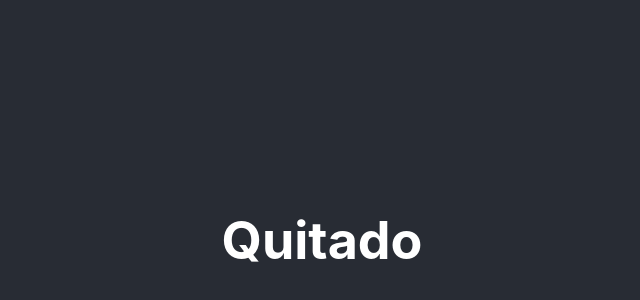
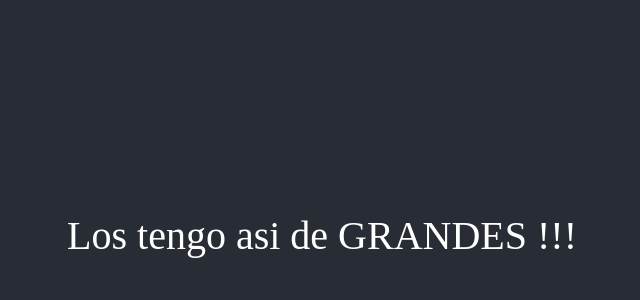
Before and after one commit to nach131/Vacio-App, a React (Create React App) app: page / in a window 1280 px wide. Shown: the part 160-460 px from the top of the page, without its empty margins (318-958 px from the left). Built offline with nearby package versions, Linux system fonts and the light colour scheme; a web font is replaced by a local one.

Commit message:
Animation

```diff
--- a/package.json
+++ b/package.json
@@ -8,6 +8,7 @@
     "@testing-library/react": "^9.3.2",
     "@testing-library/user-event": "^7.1.2",
     "bootstrap": "^4.5.2",
+    "bootswatch": "^4.5.2",
     "radium": "^0.26.0",
     "react": "^16.13.1",
     "react-animations": "^1.0.0",
--- a/src/App.js
+++ b/src/App.js
@@ -3,6 +3,7 @@ import './App.css';
 import { bounceInDown } from 'react-animations';
 import Radium, { StyleRoot } from 'radium';
 
+import 'bootswatch/dist/sketchy/bootstrap.min.css'
 
 
 const styles = {
@@ -20,7 +21,7 @@ class App extends React.Component {
         <div className="test" >
           <div  className="App">
             <header className="App-header">
-              <h1 style={styles.bounceInDown} >Quitado</h1>
+              <h1 style={styles.bounceInDown} >Los tengo asi de GRANDES !!!</h1>
 
             </header>
           </div>
```
Also changed, not shown: 21 other files (tests, documents, lock files or other folders).
